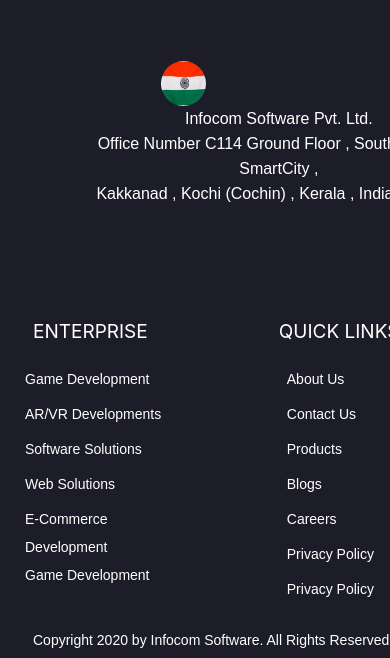
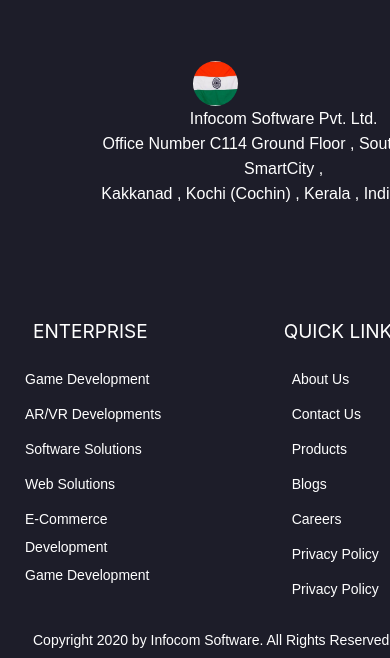
Before and after one commit to renishbabu876/infocomm, a website: page index.html in a window 390 px wide. Shown: the part 4378-5036 px from the top of the page. Drawn offline with nearby package versions, Linux system fonts and the light colour scheme.

Commit message:
commit mesg

```diff
--- a/sass/layout/_footer.scss
+++ b/sass/layout/_footer.scss
@@ -99,19 +99,19 @@
     }
 
     @media only screen and (max-width:900px) {
-        width: 140%;
+        width: 208%;
         height: auto;
 
     }
 
     @media only screen and (max-width:600px) {
-        width: 203%;
+        width: 207%;
         height: auto;
 
     }
 
     @media only screen and (max-width:400px) {
-        width: 269%;
+        width: 274%;
         height: auto;
 
     }
@@ -141,7 +141,7 @@
     }
 
     @media only screen and (max-width:600px) {
-        margin-left: 11rem;
+        margin-left: 13rem;
     }
 
     @media only screen and (max-width:300px) {
@@ -165,7 +165,7 @@
     }
 
     @media only screen and (max-width:600px) {
-        margin-left: 5rem;
+        margin-left: 8rem;
     }
 
     @media only screen and (max-width:300px) {
```
Also changed, not shown: css/style.css.
